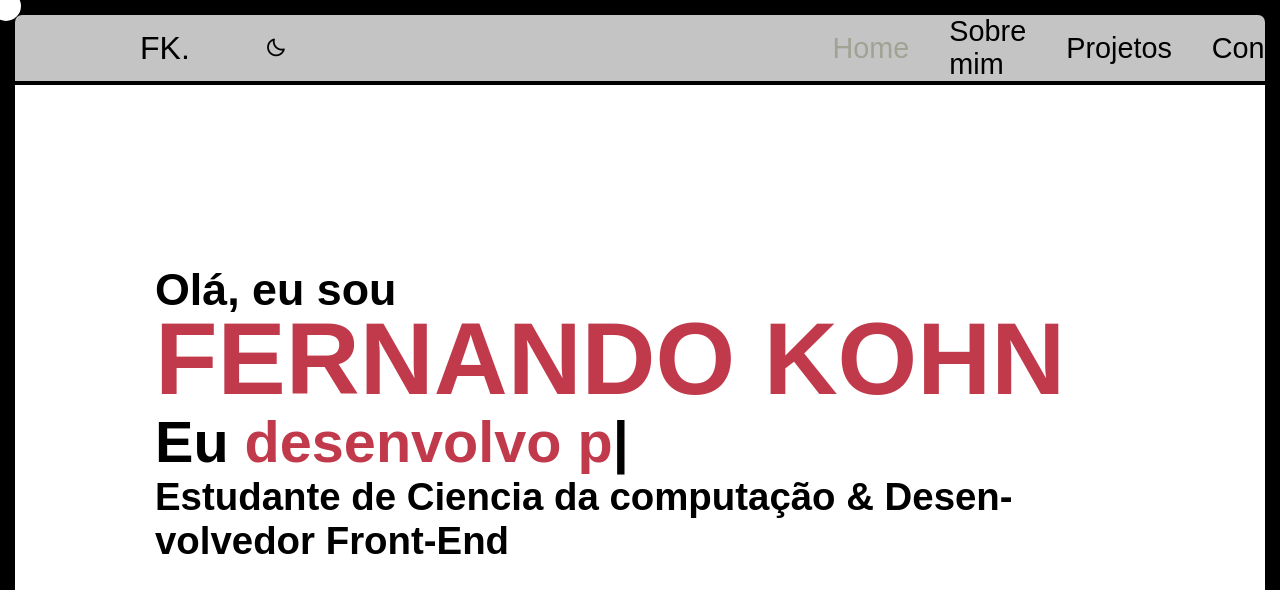
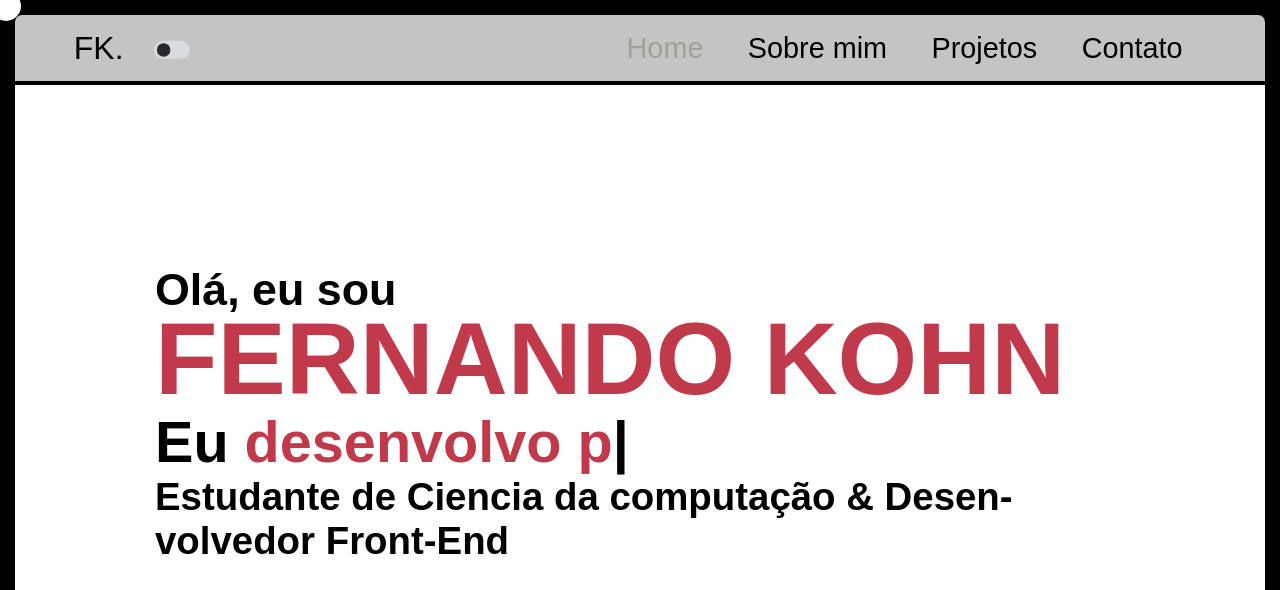
Before and after one commit to FernandoKohn/Landing-page, a website: page index.html in a window 1280 px wide. Shown: the top 590 px of the page. Drawn offline with nearby package versions, Linux system fonts and the light colour scheme; a web font is replaced by a local one.

Commit message:
Dia 35
- Responsividade do navbar resolvida
- Botão de alternar dakmode adicionado

```diff
--- a/estilos/main.css
+++ b/estilos/main.css
@@ -7,6 +7,12 @@
     src: url(/fontes/Pixel.ttf);
 }
 
+:root {
+    --light: #d8dbe0;
+    --dark: #28292c;
+    --link: rgb(27, 129, 112);
+    --link-hover: rgb(24, 94, 82);
+}
 
 * {
     padding: 0;
@@ -126,6 +132,21 @@ main {
     transition: 1s;
 }
 
+.header-fk-darkmode {
+    display: flex;
+    height: 100%;
+    width: 20%;
+}
+
+.header-fk-darkmode-wrap {
+    width: 100%;
+    height: 100%;
+    display: flex;
+    align-items: center;
+    gap: 30px;
+    padding-left: 15%;
+}
+
 .fk {
     position: relative;
     color: black;
@@ -158,10 +179,7 @@ main {
 
 
 #dark-mode {
-    position: absolute;
-    left: 250px;
     font-size: 1.35em;
-
 }
 
 #dark-mode.dark {
@@ -169,14 +187,61 @@ main {
     transition: 1s;
 }
 
+.toggle-switch {
+    position: relative;
+    transform: scale(0.18);
+    padding-bottom: 80px;
+}
+
+label {
+    position: absolute;
+    width: 200px;
+    height: 100px;
+    background-color: var(--light);
+    border-radius: 50px;
+    cursor: pointer;
+}
+
+input {
+    position: absolute;
+    display: none;
+}
+
+.slider {
+    position: absolute;
+    width: 100%;
+    height: 100%;
+    border-radius: 50px;
+    transition: 0.3s;
+}
+
+input:checked~.slider {
+    background-color: var(--dark);
+}
+
+.slider::before {
+    content: "";
+    position: absolute;
+    top: 13px;
+    left: 16px;
+    width: 75px;
+    height: 75px;
+    border-radius: 50%;
+    background-color: var(--dark);
+    transition: 0.3s;
+}
+
+input:checked~.slider::before {
+    transform: translateX(95px);
+    background-color: var(--dark);
+    box-shadow: inset 28px -4px 0px 0px var(--light);
+
+}
+
+
 .navbar {
-    width: 40%;
-    height: 100%;
-    align-items: center;
-    padding: 0 5%;
+    padding: 15px 5%;
     position: relative;
-    display: flex;
-    gap: 30px;
 }
 
 
@@ -203,16 +268,25 @@ main {
 }
 
 
-.navlink1,.navlink2,.navlink3,.navlink4,.navlink5,.navlink6,.navlink7 {
+.navlink1,
+.navlink2,
+.navlink3,
+.navlink4,
+.navlink5,
+.navlink6,
+.navlink7 {
     color: #000000;
+    padding: 18.52px 20px 19px;
     font-size: 1.8em;
-    height: 100%;
-    align-items: center;
-    display: flex;
-    padding: 5px;
-}
-
-.navlink1.dark,.navlink2.dark,.navlink3.dark,.navlink4.dark,.navlink5.dark,.navlink6.dark,.navlink7.dark {
+}
+
+.navlink1.dark,
+.navlink2.dark,
+.navlink3.dark,
+.navlink4.dark,
+.navlink5.dark,
+.navlink6.dark,
+.navlink7.dark {
     color: #E8E8E8;
     transition: 1s;
 }
@@ -235,7 +309,7 @@ main {
     height: 100%;
     background-color: white;
     overflow: scroll;
-    overflow-x:hidden;
+    overflow-x: hidden;
     scroll-behavior: smooth;
     display: flex;
     flex-direction: column;
@@ -243,12 +317,12 @@ main {
     border-radius: 0px 0px 5px 5px;
 }
 
-#conteudo-total.dark::-webkit-scrollbar-thumb{
+#conteudo-total.dark::-webkit-scrollbar-thumb {
     background-color: #282828;
     border-color: #383838;
 }
 
-#conteudo-total.dark::-webkit-scrollbar-thumb:hover{
+#conteudo-total.dark::-webkit-scrollbar-thumb:hover {
     background-color: #282828;
 }
 
@@ -386,7 +460,8 @@ main {
     height: 100px;
 }
 
-.fernandokohn, .fernandokohn2 {
+.fernandokohn,
+.fernandokohn2 {
     font-size: 5.5em;
     position: relative;
     color: #C13A4B;
@@ -403,7 +478,8 @@ main {
 }
 
 
-.fernandokohn::before, .fernandokohn2::before {
+.fernandokohn::before,
+.fernandokohn2::before {
     content: "";
     position: absolute;
     top: 0;
@@ -415,12 +491,14 @@ main {
     animation-delay: 1s;
 }
 
-.fernandokohn.dark::before, .fernandokohn2.dark::before {
+.fernandokohn.dark::before,
+.fernandokohn2.dark::before {
     background: #171717;
     transition: 1s;
 }
 
-.fernandokohn:hover, .fernandokohn2:hover {
+.fernandokohn:hover,
+.fernandokohn2:hover {
     color: #292B2E;
     transition: .7s;
 }
@@ -498,7 +576,8 @@ main {
     transition: 1s;
 }
 
-.Conteudo-Index-h4-1.dark::before, .Conteudo-Index-h4-2.dark::before {
+.Conteudo-Index-h4-1.dark::before,
+.Conteudo-Index-h4-2.dark::before {
     background: #171717;
     transition: 1s;
 }
@@ -597,21 +676,24 @@ main {
     width: 100%;
 }
 
-.mais-sobre-mim.dark::before, #mais.sobre-mim2.dark::before {
+.mais-sobre-mim.dark::before,
+#mais.sobre-mim2.dark::before {
     background: #171717;
     transition: 1s;
 }
 
 .mais-sobre-mim-h1.dark {
     border-color: #ffffff;
-    background-color:#383838;;
+    background-color: #383838;
+    ;
     color: #E8E8E8;
     transition: 1s;
 }
 
 #mais-sobre-mim2-h1.dark {
     border-color: #ffffff;
-    background-color:#383838;;
+    background-color: #383838;
+    ;
     color: #E8E8E8;
     transition: 1s;
 }
@@ -662,12 +744,16 @@ main {
     transition: 1s;
 }
 
-.caixa-butao.dark::before, #cx-bt2.dark::before {
+.caixa-butao.dark::before,
+#cx-bt2.dark::before {
     background: #171717;
     transition: 1s;
 }
 
-.caixa-butao-a1.dark, .caixa-butao-a2.dark, #cx-bt-a3.dark, #cx-bt-a4.dark {
+.caixa-butao-a1.dark,
+.caixa-butao-a2.dark,
+#cx-bt-a3.dark,
+#cx-bt-a4.dark {
     color: #E8E8E8;
     transition: 1s;
 }
@@ -820,7 +906,7 @@ main {
     transition: 1s;
 }
 
-.bola-texto header img{
+.bola-texto header img {
     position: absolute;
     top: 7px;
     left: 0;
@@ -901,13 +987,14 @@ main {
     display: flex;
     justify-content: center;
     align-items: center;
-    background-color:  #ffffff;
+    background-color: #ffffff;
     border: 4px solid black;
 }
 
 .sobremim-460.dark {
     border-color: #ffffff;
-    background-color:#383838;;
+    background-color: #383838;
+    ;
     color: #E8E8E8;
     transition: 1s;
 }
@@ -950,12 +1037,14 @@ main {
     font-size: 9vw;
 }
 
-#cx-bt-05.dark,#cx-bt-06.dark {
+#cx-bt-05.dark,
+#cx-bt-06.dark {
     color: #E8E8E8;
     transition: 1s;
 }
 
-#cx-bt-05.dark:hover, #cx-bt-06.dark:hover  {
+#cx-bt-05.dark:hover,
+#cx-bt-06.dark:hover {
     color: #01DBC6;
     transition: 1s;
 }
@@ -976,7 +1065,7 @@ main {
 }
 
 .sobre.dark {
-    background-image: url("/fotos/pretopng.png") ;
+    background-image: url("/fotos/pretopng.png");
     background-size: 6px;
     transition: 1s;
 }
@@ -997,7 +1086,8 @@ main {
 
 .Botao-sobre.dark {
     border-color: #ffffff;
-    background-color:#383838;;
+    background-color: #383838;
+    ;
     color: #E8E8E8;
     transition: 1s;
 }
@@ -1047,7 +1137,7 @@ main {
 }
 
 .janela-sobre-header.dark {
-    background-color:#383838;
+    background-color: #383838;
     /* border: 3px solid white; MANTER BORDA BRANCA? */
     color: #E8E8E8;
     transition: 1s;
@@ -1076,7 +1166,7 @@ main {
 }
 
 .conteudo-janela-sobre.dark {
-    background-color:#292B2E;
+    background-color: #292B2E;
     transition: 1s;
 }
 
@@ -1096,17 +1186,26 @@ main {
 }
 
 
-.titulo1,.titulo2,.titulo3,.titulo4 {
+.titulo1,
+.titulo2,
+.titulo3,
+.titulo4 {
     font-size: 35px;
     color: #C13A4B;
 }
 
-.titulo1.dark,.titulo2.dark,.titulo3.dark,.titulo4.dark {
+.titulo1.dark,
+.titulo2.dark,
+.titulo3.dark,
+.titulo4.dark {
     color: #01DBC6;
     transition: 1s;
 }
 
-.sobre-descricao1.dark,.sobre-descricao2.dark,.sobre-descricao3.dark,.sobre-descricao4.dark {
+.sobre-descricao1.dark,
+.sobre-descricao2.dark,
+.sobre-descricao3.dark,
+.sobre-descricao4.dark {
     color: #E8E8E8;
     transition: 1s;
 }
@@ -1139,7 +1238,8 @@ main {
 
 
 
-.header-wrap1,.header-wrap2 {
+.header-wrap1,
+.header-wrap2 {
     height: 100%;
     width: 100%;
     background-color: #aa9df0;
@@ -1148,7 +1248,8 @@ main {
     justify-content: center;
 }
 
-.header-wrap1.dark,.header-wrap2.dark {
+.header-wrap1.dark,
+.header-wrap2.dark {
     background-color: #01DBC6;
     color: #3f3f3f;
     transition: 1s;
@@ -1676,7 +1777,10 @@ main {
     display: flex;
 }
 
-.projeto-header1.dark, .projeto-header2.dark,.projeto-header3.dark, .projeto-header4.dark  {
+.projeto-header1.dark,
+.projeto-header2.dark,
+.projeto-header3.dark,
+.projeto-header4.dark {
     background-color: #383838;
     color: #E8E8E8;
     transition: 1s;
@@ -1827,7 +1931,8 @@ main {
 
 .Botao-sobre-contato.dark {
     border-color: #ffffff;
-    background-color:#383838;;
+    background-color: #383838;
+    ;
     color: #E8E8E8;
     transition: 1s;
 }
@@ -1898,7 +2003,7 @@ main {
     height: 700px;
     border: 4px solid black;
     box-shadow: 8px 8px 0 0 #000;
-    margin:  0 auto;
+    margin: 0 auto;
     margin-top: 70px;
     margin-bottom: 30px;
 }
@@ -1967,7 +2072,7 @@ main {
     width: 100%;
     height: 300px;
     border: 3px solid black;
-    background-color:#C4C4C4;
+    background-color: #C4C4C4;
     padding: 5%;
     font-size: 1.5em;
     resize: none;
@@ -2192,7 +2297,7 @@ main {
         width: 100%;
         height: 230px;
         border: 3px solid black;
-        background-color:#C4C4C4;
+        background-color: #C4C4C4;
         padding: 5%;
         font-size: 1.5em;
         resize: none;
@@ -2262,7 +2367,9 @@ main {
 }
 
 @media screen and (max-width: 1851px) {
-    .fernandokohn, .fernandokohn2 {
+
+    .fernandokohn,
+    .fernandokohn2 {
         font-size: 4em;
     }
 
@@ -2351,7 +2458,8 @@ main {
         position: relative;
     }
 
-    .fernandokohn, .fernandokohn2 {
+    .fernandokohn,
+    .fernandokohn2 {
         font-size: 8vw;
     }
 
@@ -2415,7 +2523,10 @@ main {
         gap: 0;
     }
 
-    .titulo1,.titulo2,.titulo3,.titulo4 {
+    .titulo1,
+    .titulo2,
+    .titulo3,
+    .titulo4 {
         font-size: 40px;
         color: #C13A4B;
     }
@@ -2499,7 +2610,10 @@ main {
         font-size: 4.3vw;
     }
 
-    .titulo1,.titulo2,.titulo3,.titulo4 {
+    .titulo1,
+    .titulo2,
+    .titulo3,
+    .titulo4 {
         font-size: 3vw;
     }
 
@@ -2542,7 +2656,10 @@ main {
         height: 1000px;
     }
 
-    .titulo1, .titulo2, .titulo3, .titulo4  {
+    .titulo1,
+    .titulo2,
+    .titulo3,
+    .titulo4 {
         font-size: 3.4vw;
         color: #C13A4B;
     }
@@ -2599,7 +2716,8 @@ main {
         font-size: 5.4vw;
     }
 
-    .fernandokohn, .fernandokohn2 {
+    .fernandokohn,
+    .fernandokohn2 {
         font-size: 8vw;
     }
 
@@ -2634,7 +2752,10 @@ main {
         height: 930px;
     }
 
-    .titulo1,.titulo2,.titulo3,.titulo4  {
+    .titulo1,
+    .titulo2,
+    .titulo3,
+    .titulo4 {
         font-size: 3.7vw;
         color: #C13A4B;
     }
@@ -2740,7 +2861,10 @@ main {
         font-size: 1.4em;
     }
 
-    .titulo1,.titulo2,.titulo3,.titulo4 {
+    .titulo1,
+    .titulo2,
+    .titulo3,
+    .titulo4 {
         font-size: 4.5vw;
         color: #C13A4B;
     }
@@ -2918,7 +3042,10 @@ main {
         width: 20px;
     }
 
-    .titulo1,.titulo2,.titulo3,.titulo4 {
+    .titulo1,
+    .titulo2,
+    .titulo3,
+    .titulo4 {
         font-size: 4.3w;
         color: #C13A4B;
     }
@@ -3017,7 +3144,7 @@ main {
         font-size: 18px;
     }
 
-    #efeito-wrap-460 h1{
+    #efeito-wrap-460 h1 {
         font-size: 30px;
     }
 
@@ -3107,7 +3234,10 @@ main {
         font-size: 5vw;
     }
 
-    .titulo1,.titulo2,.titulo3,.titulo4 {
+    .titulo1,
+    .titulo2,
+    .titulo3,
+    .titulo4 {
         font-size: 4vw;
     }
 
@@ -3152,7 +3282,7 @@ main {
 }
 
 @media screen and (max-width: 350px) {
-    #efeito-wrap-460 h1{
+    #efeito-wrap-460 h1 {
         font-size: 20px;
     }
 
--- a/index.html
+++ b/index.html
@@ -37,8 +37,19 @@
             </div>
         </div>
         <header class="menu-fixo">
-            <a href="index.html" class="fk">FK.</a>
-            <i class='bx bx-moon' id="dark-mode"></i>
+            <div class="header-fk-darkmode">
+                <div class="header-fk-darkmode-wrap">
+                    <a href="index.html" class="fk">FK.</a>
+                    <div class="toggle-swith-wrap">
+                        <div class='toggle-switch'>
+                            <label>
+                                <input type='checkbox' id="dark-mode">
+                                <span class='slider'></span>
+                            </label>
+                        </div>
+                    </div>
+                </div>
+            </div>
             <nav class="navbar">
                 <a href="#index" aria-current="page" class="navlink4">Home</a>
                 <a href="#sobre" class="navlink5">Sobre mim</a>
@@ -95,7 +106,8 @@
                                 <h2 class="swipeh2">Eu <span class="Efeito-digitado-2"></span></h2>
                             </div>
                             <div class="estudante-wrap">
-                                <h4 class="swipeh4">Estudante de Ciencia da computação & Desen-<br>volvedor Front-End </h4>
+                                <h4 class="swipeh4">Estudante de Ciencia da computação & Desen-<br>volvedor Front-End
+                                </h4>
                             </div>
                             <div class="mais-sobre-mim-wrap">
                                 <div class="mais-sobre-mim" id="mais-sobre-mim2">
@@ -106,8 +118,8 @@
                             </div>
                             <div class="butao-wrap">
                                 <div class="caixa-butao" id="cx-bt2">
-                                    <a href="https://github.com/FernandoKohn" target="_blank"><i
-                                            class='bx bxl-github' id="cx-bt-a3"></i></a>
+                                    <a href="https://github.com/FernandoKohn" target="_blank"><i class='bx bxl-github'
+                                            id="cx-bt-a3"></i></a>
                                     <a href="https://www.linkedin.com/in/fernandokohn/" target="_blank"><i
                                             class='bx bxl-linkedin-square' id="cx-bt-a4"></i></a>
                                 </div>
@@ -150,8 +162,8 @@
                             </div>
                             <div class="butao-wrap-460" id="botao-wrap-460">
                                 <div class="caixa-butao-460">
-                                    <a href="https://github.com/FernandoKohn" target="_blank"><i
-                                            class='bx bxl-github' id="cx-bt-05"></i></a>
+                                    <a href="https://github.com/FernandoKohn" target="_blank"><i class='bx bxl-github'
+                                            id="cx-bt-05"></i></a>
                                     <a href="https://www.linkedin.com/in/fernandokohn/" target="_blank"><i
                                             class='bx bxl-linkedin-square' id="cx-bt-06"></i></a>
                                 </div>
```
